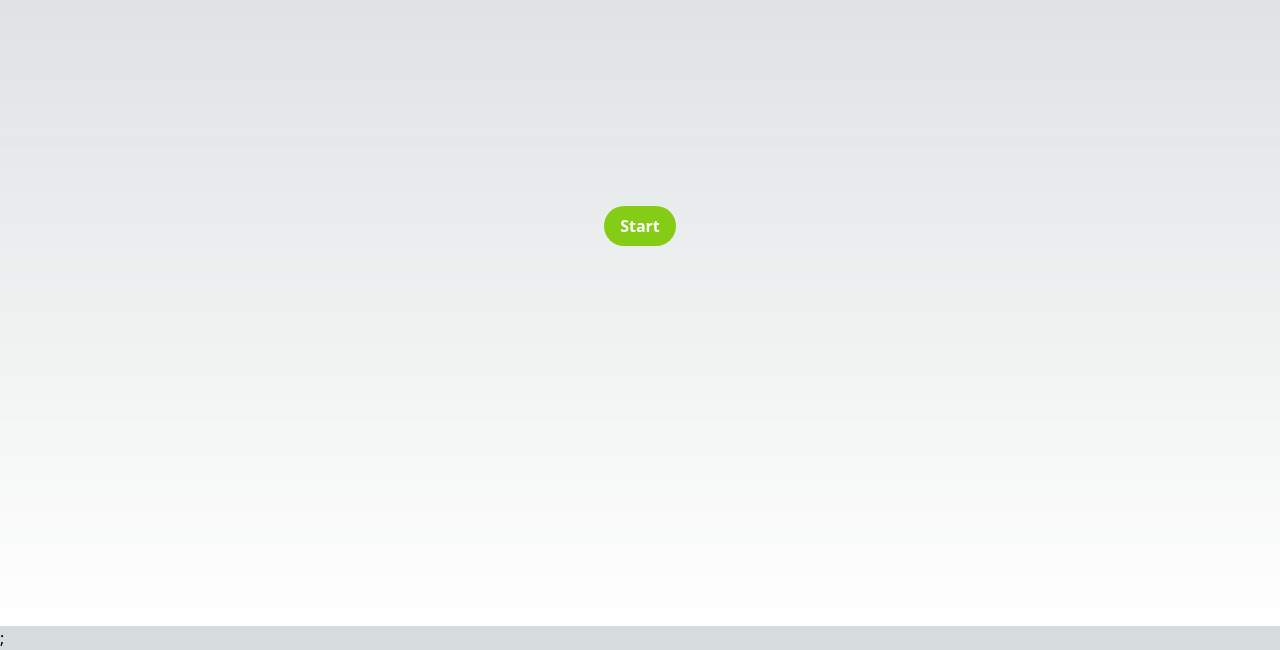
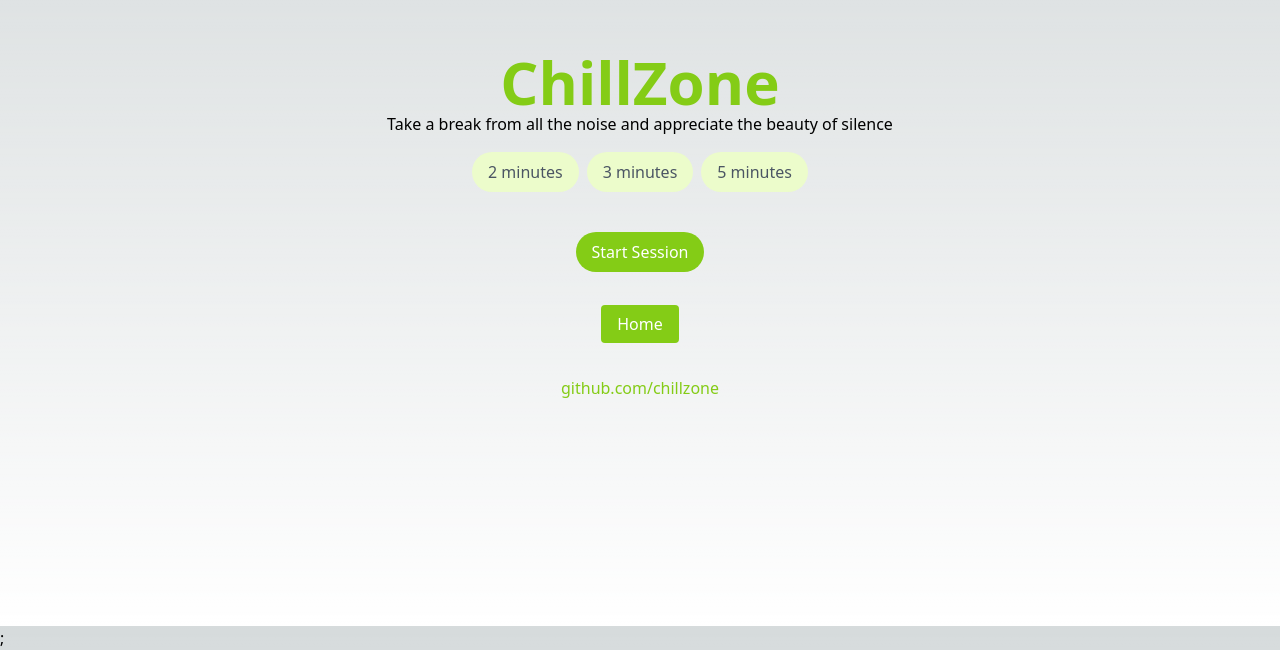
Before and after one commit to 0xAndrewBlack/szte-pwa-kotprog, a Next.js app: page /session in a window 1280 px wide. Shown: the part 174-824 px from the top of the page. Built offline with nearby package versions, Linux system fonts and the light colour scheme.

Commit message:
✨ feat: Extended components.

```diff
--- a/src/components/HomePage.tsx
+++ b/src/components/HomePage.tsx
@@ -6,14 +6,14 @@ export default function HomePage() {
       <div className="flex flex-col items-center justify-center min-h-screen">
         <main className="flex flex-col items-center justify-center flex-1 px-20 text-center">
           <h1 className="text-4xl font-bold">
-            Welcome to the <a className="text-lime-600">Chillzone</a>
+            Welcome to the <a className="text-lime-500">Chillzone</a>
           </h1>
 
           <div className="flex flex-row justify-center space-x-4 mt-10">
-            <Link href="/session" className="bg-lime-500 hover:bg-lime-700 text-white font-bold py-2 px-4 rounded">
+            <Link href="/session" className="bg-lime-500 hover:bg-lime-600 text-white font-bold py-2 px-4 rounded">
               Start a session
             </Link>
-            <Link href="/relax" className="bg-lime-500 hover:bg-lime-700 text-white font-bold py-2 px-4 rounded">
+            <Link href="/relax" className="bg-lime-500 hover:bg-lime-600 text-white font-bold py-2 px-4 rounded">
               Relax with sounds
             </Link>
           </div>
--- a/src/components/Relax.tsx
+++ b/src/components/Relax.tsx
@@ -1,22 +1,43 @@
-import Image from "next/image";
+import Link from "next/link";
+import { useEffect, useState } from "react";
 
 export default function Relax({ quotes }: any) {
+  const [randomQuote, setRandomQuote] = useState<any>(null);
+
+  useEffect(() => {
+    const getRandomQuote = () => {
+      const randomIndex = Math.floor(Math.random() * quotes.length);
+
+      return quotes[randomIndex];
+    };
+
+    setRandomQuote(getRandomQuote());
+
+    const interval = setInterval(() => {
+      setRandomQuote(getRandomQuote());
+    }, 10_000);
+
+    return () => clearInterval(interval);
+  }, [quotes]);
+
   return (
     <>
       <div className="flex flex-col items-center justify-center min-h-screen">
         <main className="flex flex-col items-center justify-center flex-1 px-20 text-center">
-          <button className="bg-lime-500 hover:bg-lime-700 text-white font-bold py-2 px-4 rounded-full">Play ambiance</button>
+          <button className="bg-lime-500 hover:bg-lime-600 text-white font-bold py-2 px-4 rounded-full">Play ambiance</button>
+          <div className="mt-20">
+            {randomQuote && (
+              <p className="flex justify-center flex-1 px-20 text-center">
+                {randomQuote.quote} ~ {randomQuote.author}
+              </p>
+            )}
+          </div>
+          <div className="mt-10">
+            <Link href="/" className="start-btn bg-lime-500 hover:bg-lime-600 text-white rounded px-4 py-2 mt-10">
+              Home
+            </Link>
+          </div>
         </main>
-
-        <Image src="https://source.unsplash.com/600x400/?cat" alt="random cat" width={600} height={400} />
-
-        <div>
-          {quotes.map((quote: any) => (
-            <p key={quote.id} className="flex justify-center flex-1 px-20 text-center">
-              {quote.quote} ~ {quote.author}
-            </p>
-          ))}
-        </div>
       </div>
     </>
   );
--- a/src/components/Session.tsx
+++ b/src/components/Session.tsx
@@ -1,9 +1,158 @@
+import Link from "next/link";
+import { useEffect, useState } from "react";
+
 export default function Session() {
+  const [displayTime, setDisplayTime] = useState("");
+  const [sessionDuration, setSessionDuration] = useState(1);
+  const [counterId, setCounterId] = useState([]);
+  const [sessionState, setSessionState] = useState("inactive");
+  const [error, setError] = useState(false);
+
+  const startCounter = (duration: any) => {
+    setDisplayTime(`0${sessionDuration}:00`);
+
+    let timer = duration * 60;
+    let minutes, seconds;
+
+    const counter = setInterval(() => {
+      minutes = parseInt((timer / 60) as any, 10);
+      seconds = parseInt((timer % 60) as any, 10);
+
+      minutes = minutes < 10 ? `0${minutes}` : minutes;
+      seconds = seconds < 10 ? `0${seconds}` : seconds;
+
+      setDisplayTime(`${minutes}:${seconds}`);
+
+      if (--timer < 0) {
+        timer = duration * 60;
+      }
+
+      console.log(timer);
+
+      if (displayTime === "00:00" || timer === 0) {
+        clearInterval(counter);
+        setSessionState("completed");
+      }
+    }, 1000);
+
+    // @ts-ignore
+    setCounterId([...counterId, counter]);
+  };
+
+  useEffect(() => {
+    const handleMouseMove = () => {
+      if (sessionState === "active") {
+        setError(true);
+        counterId.forEach((counter) => {
+          clearInterval(counter);
+        });
+        startCounter(sessionDuration);
+        setTimeout(() => {
+          setError(false);
+        }, 2000);
+      }
+    };
+
+    const handleTabChange = () => {
+      console.log("tab changed");
+      handleMouseMove();
+    };
+
+    window.addEventListener("mousemove", handleMouseMove);
+    window.addEventListener("focus", handleTabChange);
+
+    return () => {
+      window.removeEventListener("mousemove", handleMouseMove);
+      window.removeEventListener("focus", handleTabChange);
+    };
+    // eslint-disable-next-line react-hooks/exhaustive-deps
+  }, [counterId, displayTime, sessionDuration, sessionState]);
+
+  const startSession = () => {
+    setSessionState("active");
+    startCounter(sessionDuration);
+  };
+
   return (
     <>
       <div className="flex flex-col items-center justify-center min-h-screen">
         <main className="flex flex-col items-center justify-center flex-1 px-20 text-center">
-          <button className="bg-lime-500 hover:bg-lime-700 text-white font-bold py-2 px-4 rounded-full">Start</button>
+          <div className="main">
+            <h1 className="text-6xl text-lime-500 font-bold">ChillZone</h1>
+            <div className="welcome" style={{ display: sessionState === "inactive" ? "block" : "none" }}>
+              <h2 className="mb-4">Take a break from all the noise and appreciate the beauty of silence</h2>
+              <div className="controls flex items-center justify-center flex-1">
+                <button
+                  onClick={() => setSessionDuration(2)}
+                  className={`${
+                    sessionDuration === 2
+                      ? "bg-lime-500 hover:bg-lime-600 text-white"
+                      : "bg-lime-100 hover:bg-lime-300 text-gray-600"
+                  } rounded-full px-4 py-2 mx-1`}>
+                  2 minutes
+                </button>
+                <button
+                  onClick={() => setSessionDuration(3)}
+                  className={`${
+                    sessionDuration === 3
+                      ? "bg-lime-500 hover:bg-lime-600 text-white"
+                      : "bg-lime-100 hover:bg-lime-300 text-gray-600"
+                  } rounded-full px-4 py-2 mx-1`}>
+                  3 minutes
+                </button>
+                <button
+                  onClick={() => setSessionDuration(5)}
+                  className={`${
+                    sessionDuration === 5
+                      ? "bg-lime-500 hover:bg-lime-600 text-white"
+                      : "bg-lime-100 hover:bg-lime-300 text-gray-600"
+                  } rounded-full px-4 py-2 mx-1`}>
+                  5 minutes
+                </button>
+              </div>
+              <button
+                onClick={startSession}
+                className="start-btn bg-lime-500 hover:bg-lime-600 text-white rounded-full px-4 py-2 mt-10">
+                Start Session
+              </button>
+            </div>
+
+            <div className="mt-10">
+              <Link href="/" className="start-btn bg-lime-500 hover:bg-lime-600 text-white rounded px-4 py-2 mt-10">
+                Home
+              </Link>
+            </div>
+
+            <div className="success mt-10" style={{ display: sessionState === "completed" ? "block" : "none" }}>
+              <h1>You did it</h1>
+              <h2>Remember, it&apos;s okay to take a break.</h2>
+              <button
+                onClick={() => setSessionState("inactive")}
+                className="bg-lime-500 hover:bg-lime-600 text-white rounded-full px-4 py-2 mt-4">
+                Take another break?
+              </button>
+            </div>
+
+            <div className="timer mt-10" style={{ display: sessionState === "active" ? "block" : "none" }}>
+              <h2>{displayTime}</h2>
+              <p>Don&apos;t move your cursor. Just sit back, relax &amp; breathe.</p>
+            </div>
+
+            <div className="error mt-10" style={{ display: error ? "block" : "none" }}>
+              <h2>Oops! Try Again.</h2>
+            </div>
+
+            <footer
+              style={{ display: sessionState === "completed" || sessionState === "inactive" ? "block" : "none" }}
+              className="mt-10">
+              <Link
+                href="https://github.com/0xAndrewBlack/szte-pwa-kotprog"
+                target="_blank"
+                className="text-lime-500 hover:text-lime-600">
+                github.com/chillzone
+              </Link>
+            </footer>
+          </div>
         </main>
       </div>
     </>
```
